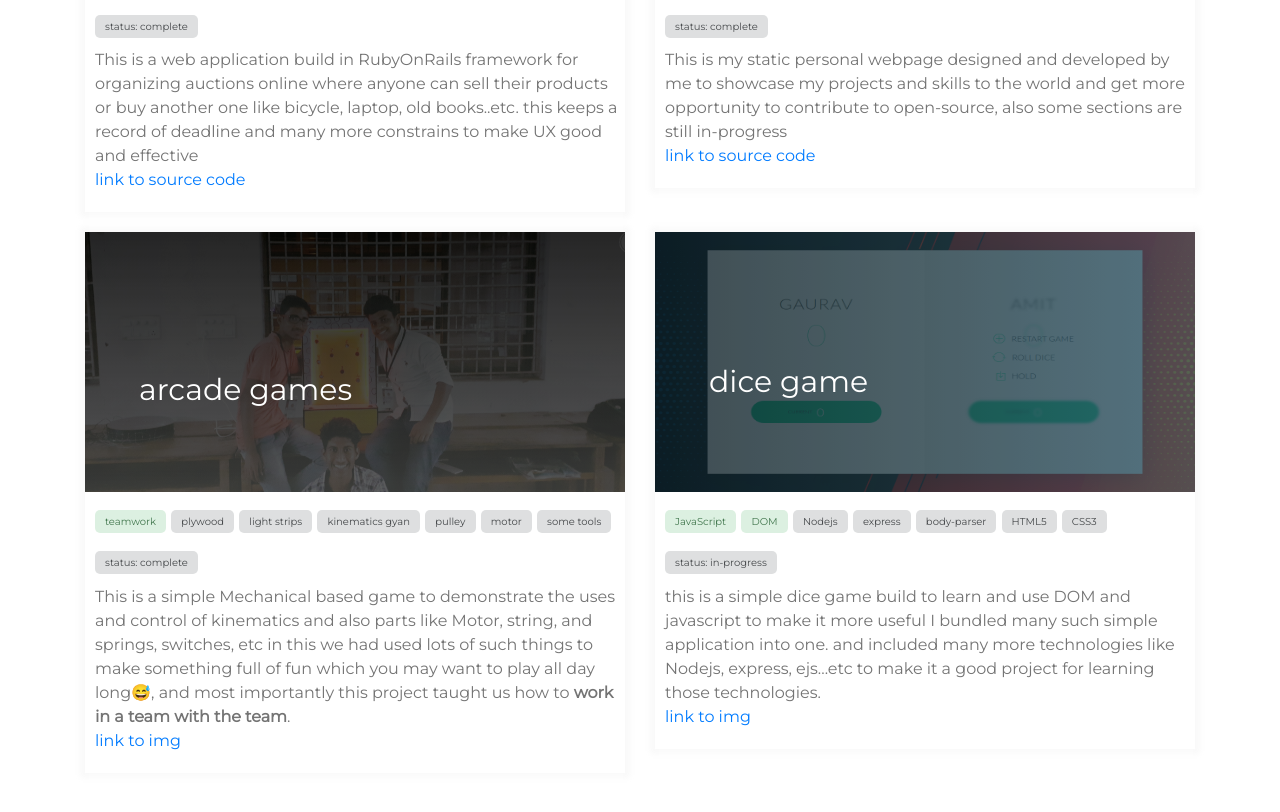
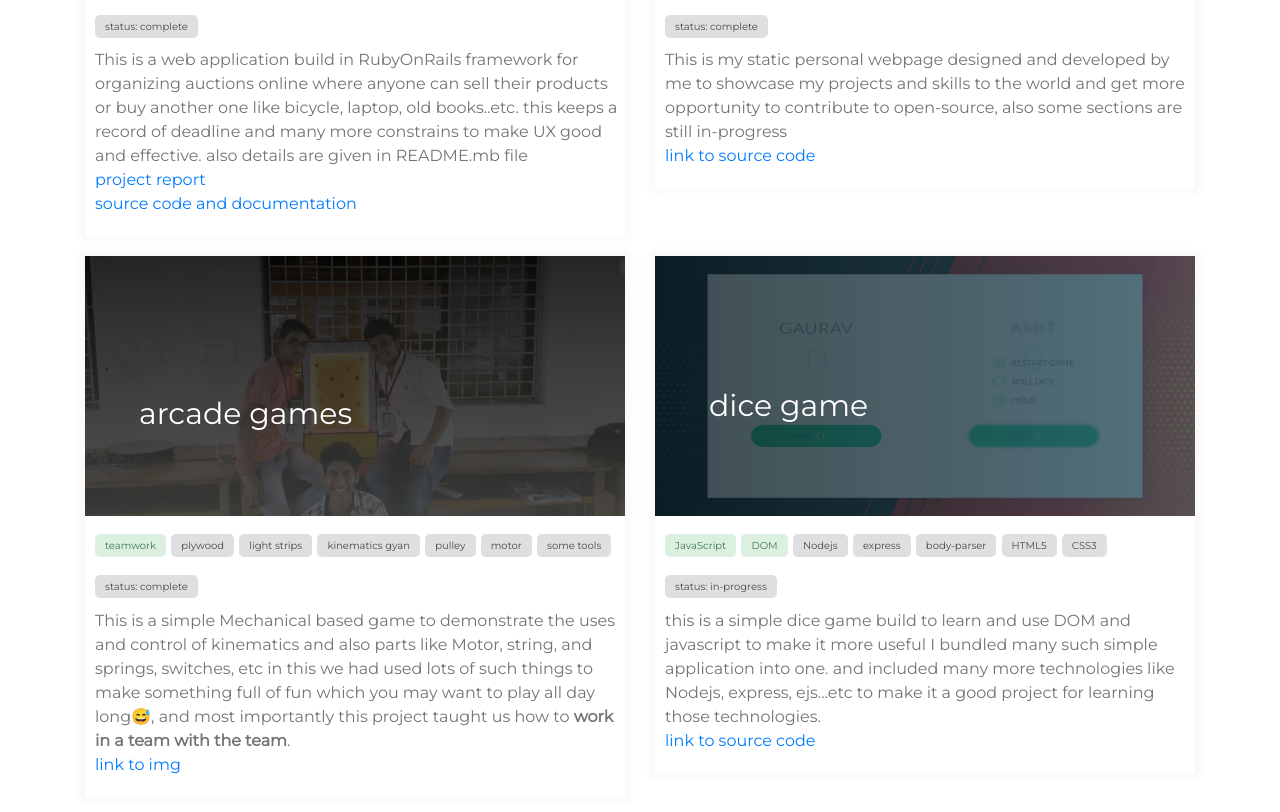
Before and after one commit to gaurav-chaurasia/gaurav-chaurasia.github.io, a website: page index.html in a window 1280 px wide. Shown: the part 1222-2034 px from the top of the page. Drawn offline with nearby package versions, Linux system fonts and the light colour scheme; files whose address does not match are found by name.

Commit message:
final touch

```diff
--- a/css/query.css
+++ b/css/query.css
@@ -19,6 +19,9 @@
     }
     .blocks {
         grid-template-columns: repeat(5, auto);
+    }
+    #projects {
+        background-color: rgb(251, 251, 251);
     }
     .project-content {
         font-size: 0.6rem;
--- a/css/style.css
+++ b/css/style.css
@@ -410,7 +410,9 @@ nav {
   transform: translateX(-50%);
   transform: translateY(350%);
 }
-
+#projects {
+  padding-bottom: 50px;
+}
 .project-content {
   font-size: 0.8rem;
   margin-top: 2%;
@@ -442,6 +444,7 @@ nav {
 .card:hover {
   /* border: 1px solid #000000; */
   box-shadow: 1px 1px 5px 5px rgba(150, 150, 150, 0.1);
+  transform: translateY(-5px) !important;
   /* box-shadow: 5px 5px 10px 5px rgba(0, 0, 0, 0.1); */
 }
 .tech {
@@ -548,8 +551,7 @@ nav {
 
 .link-to-projects:hover {
 	text-decoration: none;
-	color: #000000;
-	margin-right: 100px;
+  color: #000000;
 }
 
 
--- a/index.html
+++ b/index.html
@@ -202,10 +202,14 @@
                                 <p class="project-content">
                                     This is a web application build in RubyOnRails framework for organizing auctions online where anyone can sell their
                                     products or buy another one like bicycle, laptop, old books..etc. this keeps a record of deadline and many more
-                                    constrains to make UX good and effective
+                                    constrains to make UX good and effective. also details are given in README.mb file
+                                    <br>
+                                    <a class="link-to-projects" href="https://drive.google.com/file/d/1wakIy5D-mThfDQrTvvrfTn1588PMwLhK/view?usp=sharing">
+                                        project report
+                                    </a>
                                     <br>
                                     <a class="link-to-projects" href="https://github.com/gaurav-chaurasia/Online-Auction">
-                                        link to source code
+                                        source code and documentation
                                     </a>
                                 </p>
                             </div>
@@ -309,7 +313,7 @@
                                     learning those technologies.
                                     <br>
                                     <a class="link-to-projects" href="https://github.com/gaurav-chaurasia/dice-game">
-                                        link to img
+                                        link to source code
                                     </a>
                                 </p>
                             </div>
```
